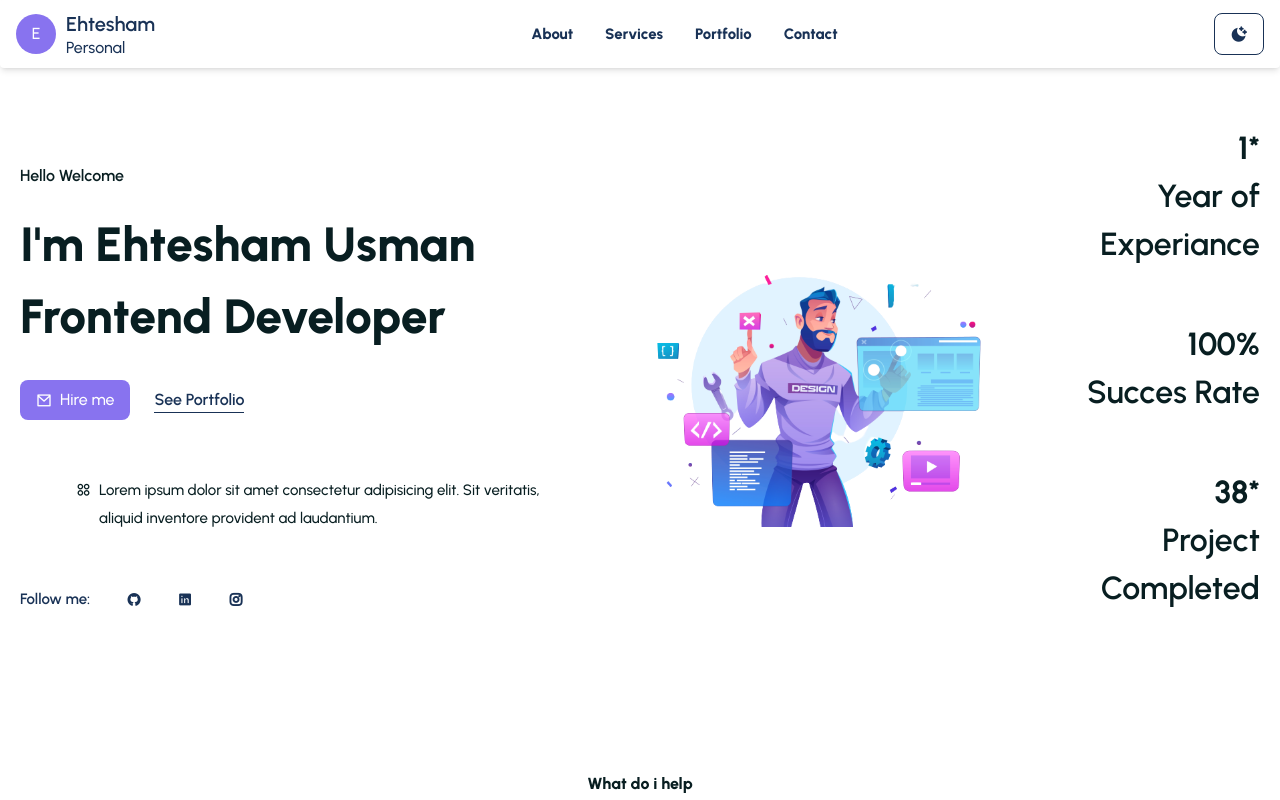
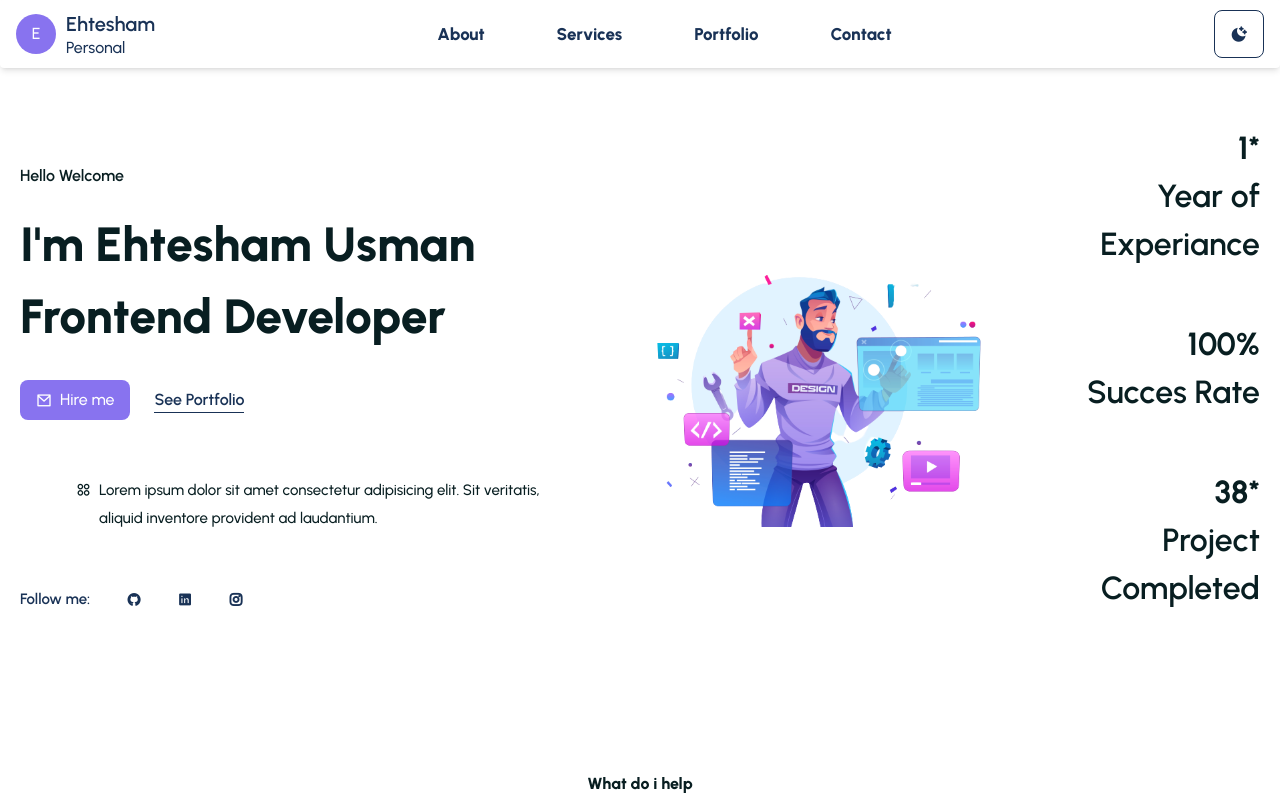
Before and after one commit to Ehtesham1234/PortFolio2, a React (Vite) app: page / in a window 1280 px wide. Shown: the top 800 px of the page. Built offline with nearby package versions, Linux system fonts and the light colour scheme.

Commit message:
Some changes in contact and header

```diff
--- a/src/components/Footer/Footer.jsx
+++ b/src/components/Footer/Footer.jsx
@@ -35,7 +35,8 @@ const Footer = () => {
               </span>
               <span className="w-[35px] h-[35px] bg-[#2b2d33] p-1 rounded-[50px] cursor-pointer text-center ">
                 <a
-                  href="#github"
+                  href="https://github.com/Ehtesham1234"
+                  target="_blank"
                   className="text-gray-300 font-[500] text-[18px] "
                 >
                   <i className="ri-github-line"></i>
@@ -43,7 +44,8 @@ const Footer = () => {
               </span>
               <span className="w-[35px] h-[35px] bg-[#2b2d33] p-1 rounded-[50px] cursor-pointer text-center ">
                 <a
-                  href="#linkedin"
+                  href="https://www.linkedin.com/in/ehtesham-usman-aa41a022b/"
+                  target="_blank"
                   className="text-gray-300 font-[500] text-[18px] "
                 >
                   <i className="ri-linkedin-box-line"></i>
@@ -61,7 +63,7 @@ const Footer = () => {
           </div>
         </div>
 
-        <div className="menu">
+        {/* <div className="menu">
           <ul className="flex items-center justify-center gap-10">
             <li>
               <a
@@ -96,7 +98,7 @@ const Footer = () => {
               </a>
             </li>
           </ul>
-        </div>
+        </div> */}
       </div>
       {/* :::::::::::: Footer Top End :::::::::::::: */}
       {/* :::::::::::: Footer Bottom :::::::::::::: */}
--- a/src/components/Header/Header.jsx
+++ b/src/components/Header/Header.jsx
@@ -132,7 +132,7 @@ const Header = ({ themeChange, open }) => {
     <Navbar
       fluid
       rounded
-      className="sticky top-0 left-0
+      className="leading-[80px] sticky top-0 left-0
     z-[99]  bg-white shadow-md dark:bg-[#212121]"
     >
       <Navbar.Brand href="#">
@@ -181,26 +181,25 @@ const Header = ({ themeChange, open }) => {
       <Navbar.Collapse>
         <Navbar.Link
           href="#about"
-          className="text-smallTextColor dark:text-smallTextColorDark font-[800] text-[15px]"
+          className="text-smallTextColor dark:text-smallTextColorDark font-[800] text-[17px] md:mr-10"
         >
-          {" "}
           About
         </Navbar.Link>
         <Navbar.Link
           href="#services"
-          className="text-smallTextColor dark:text-smallTextColorDark font-[800] text-[15px]"
+          className="text-smallTextColor dark:text-smallTextColorDark font-[800] text-[17px] md:mr-10"
         >
           Services
         </Navbar.Link>
         <Navbar.Link
           href="#portfolio"
-          className="text-smallTextColor dark:text-smallTextColorDark font-[800] text-[15px]"
+          className="text-smallTextColor dark:text-smallTextColorDark font-[800] text-[17px] md:mr-10"
         >
           Portfolio
         </Navbar.Link>
         <Navbar.Link
           href="#contact"
-          className="text-smallTextColor dark:text-smallTextColorDark font-[800] text-[15px]"
+          className="text-smallTextColor dark:text-smallTextColorDark font-[800] text-[17px] md:mr-10"
         >
           Contact
         </Navbar.Link>
--- a/src/components/UI/Contact.jsx
+++ b/src/components/UI/Contact.jsx
@@ -7,7 +7,7 @@ const Contact = () => {
   return (
     <section id="contact" className="pb-16">
       <div className="container">
-        <h2 className="text-headingColor font-[700] text-[2.5rem] mb-8">
+        <h2 className="text-headingColor dark:text-headingColorDark font-[700] text-[2.5rem] mb-8">
           Get in touch
         </h2>
         <div className="md:flex justify-between items-center">
@@ -28,6 +28,7 @@ const Contact = () => {
                 <input
                   type="text"
                   placeholder="Enter your name"
+                  required
                   className="w-full p-3 focus:outline-none rounded-[5px]"
                 />
               </div>
@@ -36,6 +37,7 @@ const Contact = () => {
                 <input
                   type="text"
                   placeholder="Enter your email"
+                  required
                   className="w-full p-3 focus:outline-none rounded-[5px]"
                 />
               </div>
@@ -53,6 +55,7 @@ const Contact = () => {
                   type="text"
                   rows={3}
                   placeholder="Enter your message"
+                  required
                   className="w-full p-3 focus:outline-none rounded-[5px]"
                 />
               </div>
@@ -64,55 +67,6 @@ const Contact = () => {
                 Send Message
               </button>
             </form>
-
-            {/* FlowBite form */}
-            {/* <form className="flex max-w-md flex-col gap-4 w-full">
-              <div>
-                <div className="mb-2 block">
-                  <Label htmlFor="name" value="name" />
-                </div>
-                <TextInput
-                  id="name"
-                  placeholder="Enter your name"
-                  required
-                  type="text"
-                />
-              </div>
-              <div>
-                <div className="mb-2 block">
-                  <Label htmlFor="email1" value="email" />
-                </div>
-                <TextInput
-                  id="email1"
-                  placeholder="name@gamil.com"
-                  required
-                  type="email"
-                />
-              </div>
-              <div>
-                <div className="mb-2 block">
-                  <Label htmlFor="subject" value="subject" />
-                </div>
-                <TextInput
-                  id="subject"
-                  placeholder="Enter your subject"
-                  required
-                  type="text"
-                />
-              </div>
-              <div className="max-w-md" id="textarea">
-                <div className="mb-2 block">
-                  <Label htmlFor="comment" value="Your message" />
-                </div>
-                <Textarea
-                  id="comment"
-                  placeholder="Leave a comment..."
-                  required
-                  rows={4}
-                />
-              </div>
-              <Button type="submit">Submit</Button>
-            </form> */}
           </div>
         </div>
       </div>
--- a/src/components/UI/Hero.jsx
+++ b/src/components/UI/Hero.jsx
@@ -66,7 +66,8 @@ const Hero = () => {
               </span>
               <span className="">
                 <a
-                  href="#github"
+                  href="https://github.com/Ehtesham1234"
+                  target="_blank"
                   className="text-smallTextColor dark:text-smallTextColorDark text-[15px] font-[600]"
                 >
                   <i className="ri-github-fill"></i>
@@ -74,7 +75,8 @@ const Hero = () => {
               </span>
               <span className="">
                 <a
-                  href="#linkedin"
+                  href="https://www.linkedin.com/in/ehtesham-usman-aa41a022b/"
+                  target="_blank"
                   className="text-smallTextColor dark:text-smallTextColorDark text-[15px] font-[600]"
                 >
                   <i className="ri-linkedin-box-fill"></i>
```
